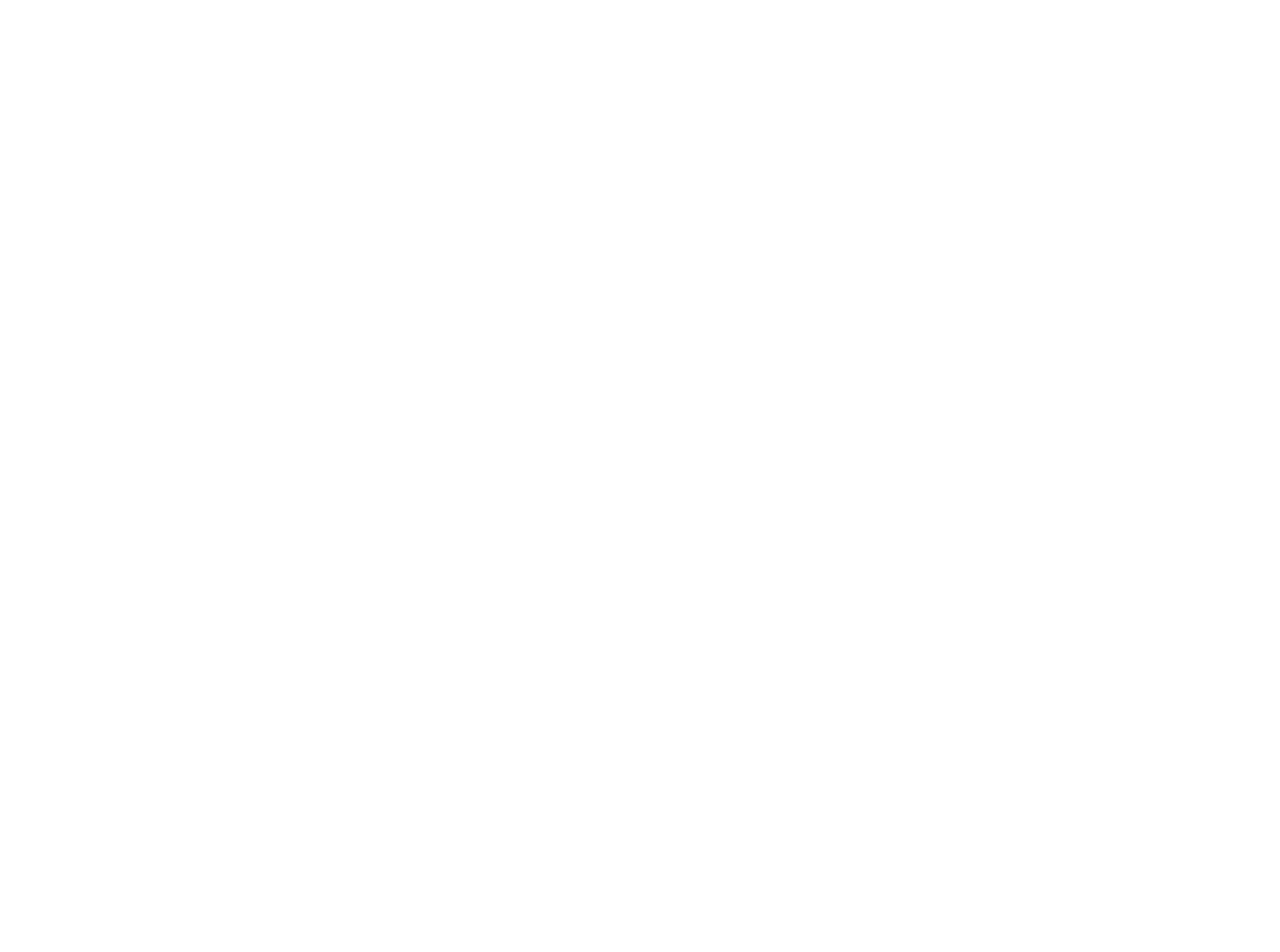
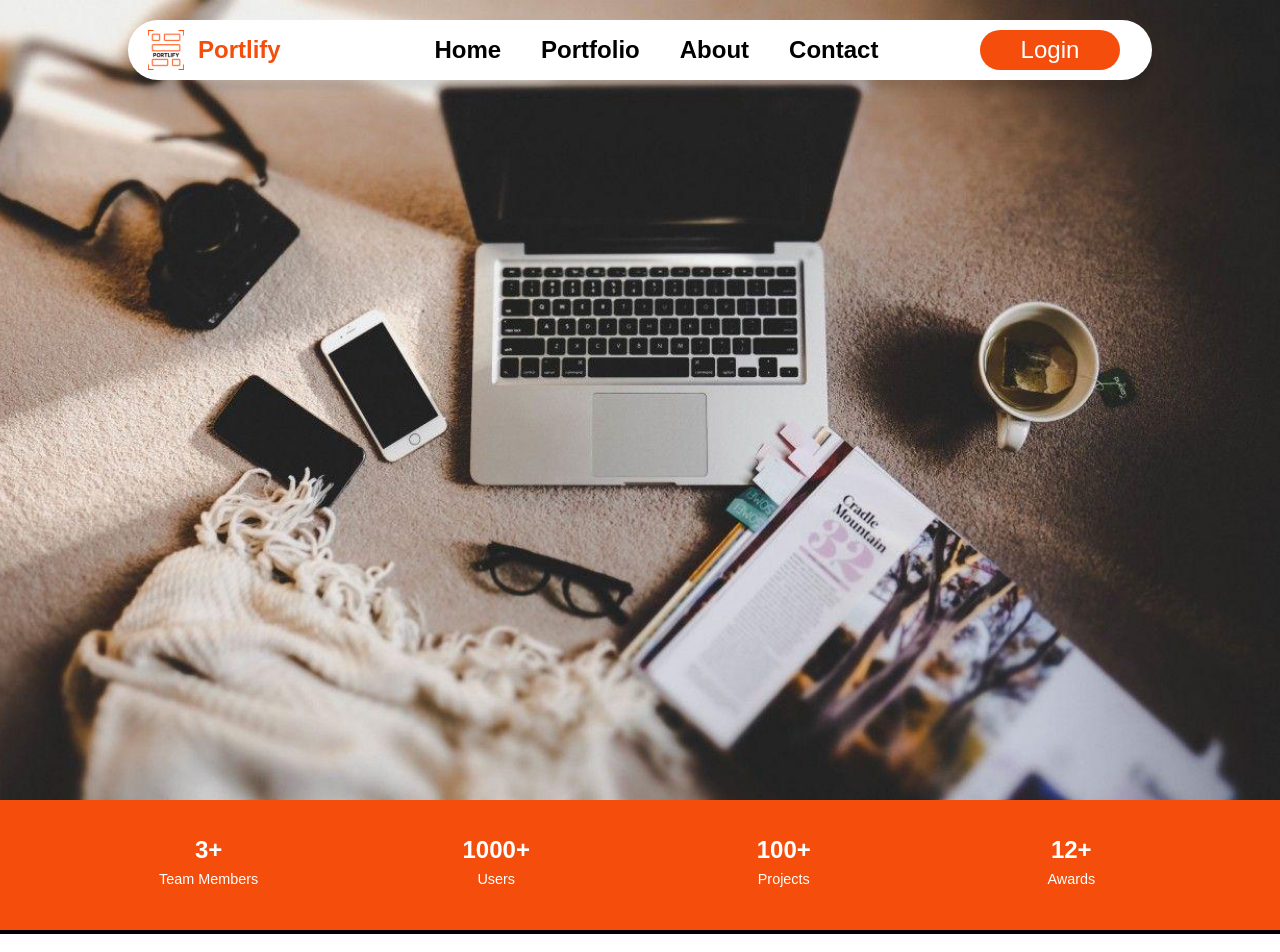
Before and after one commit to ZzzNTKzzZ/Web, a React (Create React App) app: page /contact in a window 1280 px wide. Before the commit this address had no page. Shown: the top 952 px of the page. Before the commit the page ends 800 px from the top, so only its background shows below. Built offline with nearby package versions, Linux system fonts and the light colour scheme.

Commit message:
Contact but not done yet

```diff
--- a/src/Page/Contact/Contact.jsx
+++ b/src/Page/Contact/Contact.jsx
@@ -0,0 +1,19 @@
+import react from "react";
+
+import Navbar from "../../components/Navbar/Navbar";
+import HeroSection from "../../components/Contact/HeroSection/HeroSection";
+import Bar from "../../components/Contact/Bar/Bar";
+import Footer from "../../components/Footer/Footer";
+
+function Contact() {
+    return (
+        <div className="contact">
+            <Navbar />
+            <HeroSection />
+            <Bar/>
+            <Footer/>
+        </div>
+    )
+}
+
+export default Contact;
--- /dev/null
+++ b/src/components/Contact/Bar/Bar.jsx
@@ -0,0 +1,24 @@
+import React from "react";
+import style from "../../Contact/Bar/Bar.module.css";
+
+const stats = [
+    { number: "3+", Label: "Team Members" },
+    { number: "1000+", Label: "Users" },
+    { number: "100+", Label: "Projects" },
+    { number: "12+", Label: "Awards" },
+]
+function Bar() {
+    return (
+        <div className={style.bar}>
+            <div className={style.statsContainer}>
+                {stats.map((item, index) => (
+                    <div key={index} className={style.statsItem}>
+                        <h2>{item.number}</h2>
+                        <p>{item.Label}</p>
+                    </div>
+                ))}
+            </div>
+        </div>
+    );
+}
+export default Bar;
--- /dev/null
+++ b/src/components/Contact/Bar/Bar.module.css
@@ -0,0 +1,33 @@
+.bar {
+    width: 100%;
+    height: 130px;
+    background-color: #F54D0B;
+    padding: 3% 2%;
+    display: flex;
+    justify-content: center;
+}
+
+.statsContainer {
+    width: 90%;
+    display: flex;
+    justify-content: space-between;
+    flex-wrap: wrap;
+}
+
+.statsItem {
+    color: white;
+    text-align: center;
+    width: 22%;
+    margin-bottom: 2%;
+}
+
+.statsItem h2 {
+    margin: 0;
+    font-size: 150%;
+    font-weight: bold;
+}
+
+.statsItem p {
+    margin-top: 4%;
+    font-size: 90%;
+}
--- /dev/null
+++ b/src/components/Contact/HeroSection/HeroSection.jsx
@@ -0,0 +1,12 @@
+import React from "react";
+import style from "../HeroSection/HeroSection.module.css";
+
+function HeroSection() {
+    return (
+        <section className={style.heroSection}>
+
+        </section>
+    );
+}
+
+export default HeroSection;
--- /dev/null
+++ b/src/components/Contact/HeroSection/HeroSection.module.css
@@ -0,0 +1,10 @@
+.heroSection {
+    background-image: url('/src/assets/Img/contact.jpg');
+    background-size: cover;
+    background-position: center;
+    height: 100vh;
+    display: flex;
+    align-items: center;
+    justify-content: center;
+    position: relative;
+}
--- a/src/routes/routes.js
+++ b/src/routes/routes.js
@@ -4,6 +4,7 @@
 import Home from "../Page/Home/Home";
 import LoginForm from "../Page/LoginForm/LoginForm";
 import PortfolioHome from "../Page/Portfolio/PortfolioHome";
+import Contact from "../Page/Contact/Contact";
 
 const publicRoutes = [
   { path: "/", element: Home },
@@ -15,6 +16,7 @@
   { path: "/privacyPolicy", element: PrivacyPolicy },
 
   { path: "/portfolio", element: PortfolioHome },
+  { path: "/contact", element: Contact },
 ];
 
 export default publicRoutes;
```
Also changed, not shown: src/assets/Img/contact.jpg (added).
